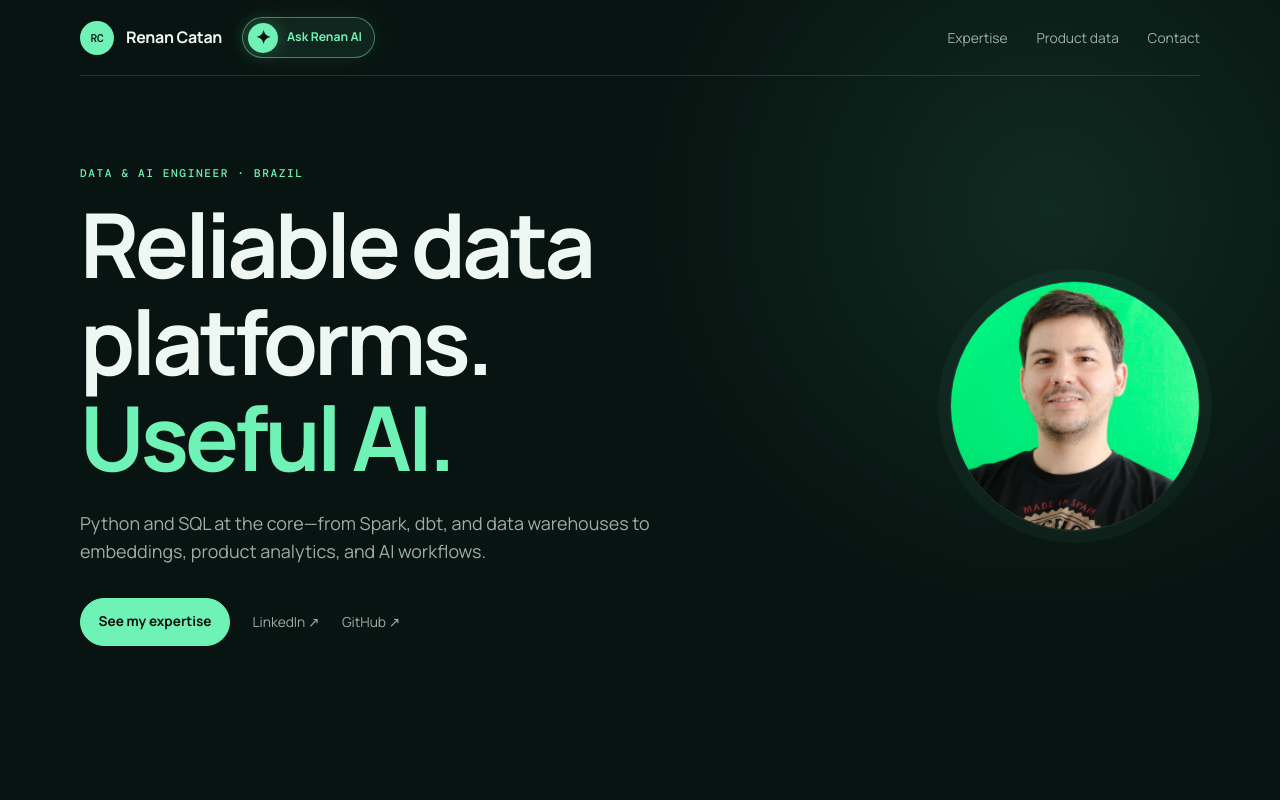
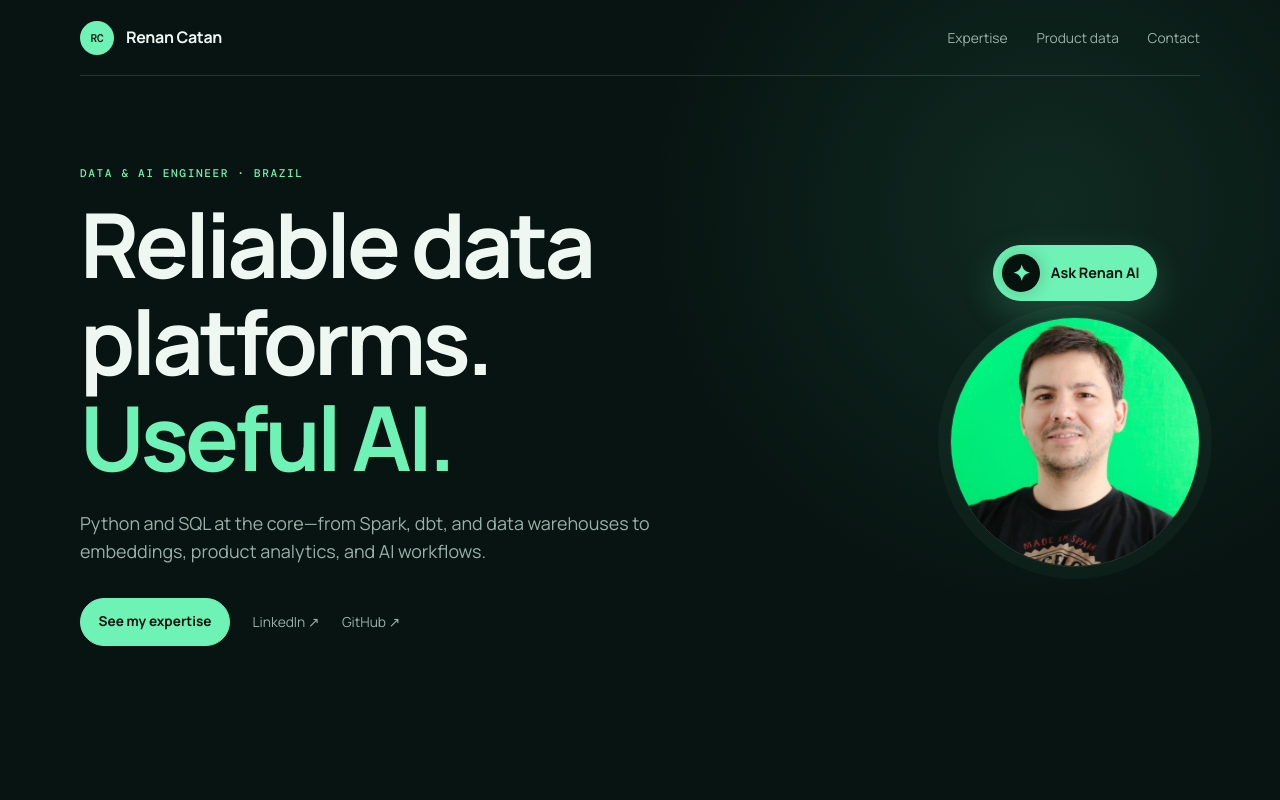
Before and after one commit to renancatan/portfolio, a plain HTML site: page index.html in a window 1280 px wide. Shown: the top 800 px of the page. Drawn offline with nearby package versions, Linux system fonts and the light colour scheme.

Commit message:
fix: feature AI launcher above portrait

```diff
--- a/assets/css/styles.css
+++ b/assets/css/styles.css
@@ -52,7 +52,6 @@ button { font: inherit; }
   justify-content: space-between;
   border-bottom: 1px solid var(--line);
 }
-.header-identity { display: flex; align-items: center; gap: 1.25rem; }
 .brand {
   display: flex;
   align-items: center;
@@ -71,38 +70,41 @@ button { font: inherit; }
   color: var(--ink);
   font: 500 .7rem "DM Mono", monospace;
 }
-.header-ai {
+.portrait-column {
+  display: grid;
+  justify-items: center;
+  gap: 1rem;
+}
+.portrait-ai {
   display: inline-flex;
   align-items: center;
-  gap: .55rem;
-  padding: .3rem .75rem .3rem .32rem;
-  border: 1px solid rgba(110, 242, 181, .48);
+  gap: .65rem;
+  padding: .5rem 1rem .5rem .5rem;
+  border: 1px solid var(--accent);
   border-radius: 999px;
-  background: rgba(110, 242, 181, .08);
-  color: var(--accent);
-  font-size: .76rem;
-  font-weight: 700;
+  background: var(--accent);
+  color: var(--ink);
+  font-size: .9rem;
+  font-weight: 800;
   cursor: pointer;
-  box-shadow: 0 0 24px rgba(110, 242, 181, .08);
-  transition: transform .2s ease, background-color .2s ease, color .2s ease;
+  box-shadow: 0 12px 34px rgba(110, 242, 181, .2);
+  transition: transform .2s ease, box-shadow .2s ease;
 }
-.header-ai-icon {
+.portrait-ai-icon {
   display: grid;
   place-items: center;
-  width: 30px;
-  height: 30px;
+  width: 38px;
+  height: 38px;
   border-radius: 50%;
-  background: var(--accent);
-  color: var(--ink);
-  font-size: 1.15rem;
+  background: var(--ink);
+  color: var(--accent);
+  font-size: 1.35rem;
   line-height: 1;
-  box-shadow: 0 0 18px rgba(110, 242, 181, .28);
+  box-shadow: 0 0 18px rgba(7, 17, 14, .2);
 }
-.header-ai-short { display: none; }
-.header-ai:hover, .header-ai:focus-visible {
-  transform: translateY(-1px);
-  background: var(--accent);
-  color: var(--ink);
+.portrait-ai:hover, .portrait-ai:focus-visible {
+  transform: translateY(-2px) scale(1.02);
+  box-shadow: 0 16px 42px rgba(110, 242, 181, .3);
 }
 nav { display: flex; gap: 1.8rem; }
 nav a, .text-link {
@@ -157,6 +159,7 @@ h3 { margin-bottom: .5rem; font-size: 1.45rem; }
 .button:hover { transform: translateY(-2px); }
 .button-primary { background: var(--accent); border-color: var(--accent); color: var(--ink); }
 .portrait {
+  width: 250px;
   overflow: hidden;
   aspect-ratio: 1;
   border: 1px solid var(--line);
@@ -402,9 +405,6 @@ footer {
 }
 @media (max-width: 760px) {
   .site-header, main, footer { width: min(calc(100% - 2rem), var(--max)); }
-  .header-identity { gap: .7rem; }
-  .header-ai { gap: .4rem; padding: .25rem .55rem .25rem .27rem; }
-  .header-ai-icon { width: 28px; height: 28px; font-size: 1.05rem; }
   .nav-toggle {
     display: grid;
     gap: 6px;
@@ -429,6 +429,7 @@ footer {
   }
   nav.open { display: flex; }
   .hero { min-height: auto; grid-template-columns: 1fr; gap: 2rem; padding: 4rem 0 2rem; }
+  .portrait-column { width: max-content; justify-self: start; }
   .portrait { width: 110px; }
   .hero-actions { flex-wrap: wrap; }
   .section { padding-block: 3.75rem; }
@@ -454,8 +455,3 @@ footer {
   .certification-list b { grid-column: 2; grid-row: 1 / span 2; }
   footer { flex-direction: column; gap: .3rem; }
 }
-
-@media (max-width: 380px) {
-  .header-ai-full { display: none; }
-  .header-ai-short { display: inline; }
-}
--- a/index.html
+++ b/index.html
@@ -18,17 +18,10 @@
   <a class="skip-link" href="#main">Skip to content</a>
 
   <header class="site-header">
-    <div class="header-identity">
-      <a class="brand" href="#top" aria-label="Renan Catan, home">
-        <span class="brand-mark" aria-hidden="true">RC</span>
-        <span>Renan Catan</span>
-      </a>
-      <button class="header-ai" type="button" data-chat-open aria-label="Ask Renan AI" aria-haspopup="dialog" aria-controls="ask-renan">
-        <span class="header-ai-icon" aria-hidden="true">✦</span>
-        <span class="header-ai-full" aria-hidden="true">Ask Renan AI</span>
-        <span class="header-ai-short" aria-hidden="true">Ask AI</span>
-      </button>
-    </div>
+    <a class="brand" href="#top" aria-label="Renan Catan, home">
+      <span class="brand-mark" aria-hidden="true">RC</span>
+      <span>Renan Catan</span>
+    </a>
     <button class="nav-toggle" type="button" aria-expanded="false" aria-controls="site-nav">
       <span class="sr-only">Toggle navigation</span>
       <span></span><span></span>
@@ -59,8 +52,14 @@
           </a>
         </div>
       </div>
-      <div class="portrait reveal">
-        <img src="assets/img/img_myself.jpg" alt="Portrait of Renan Catan" width="360" height="360">
+      <div class="portrait-column reveal">
+        <button class="portrait-ai" type="button" data-chat-open aria-haspopup="dialog" aria-controls="ask-renan">
+          <span class="portrait-ai-icon" aria-hidden="true">✦</span>
+          <span>Ask Renan AI</span>
+        </button>
+        <div class="portrait">
+          <img src="assets/img/img_myself.jpg" alt="Portrait of Renan Catan" width="360" height="360">
+        </div>
       </div>
     </section>
 
```
